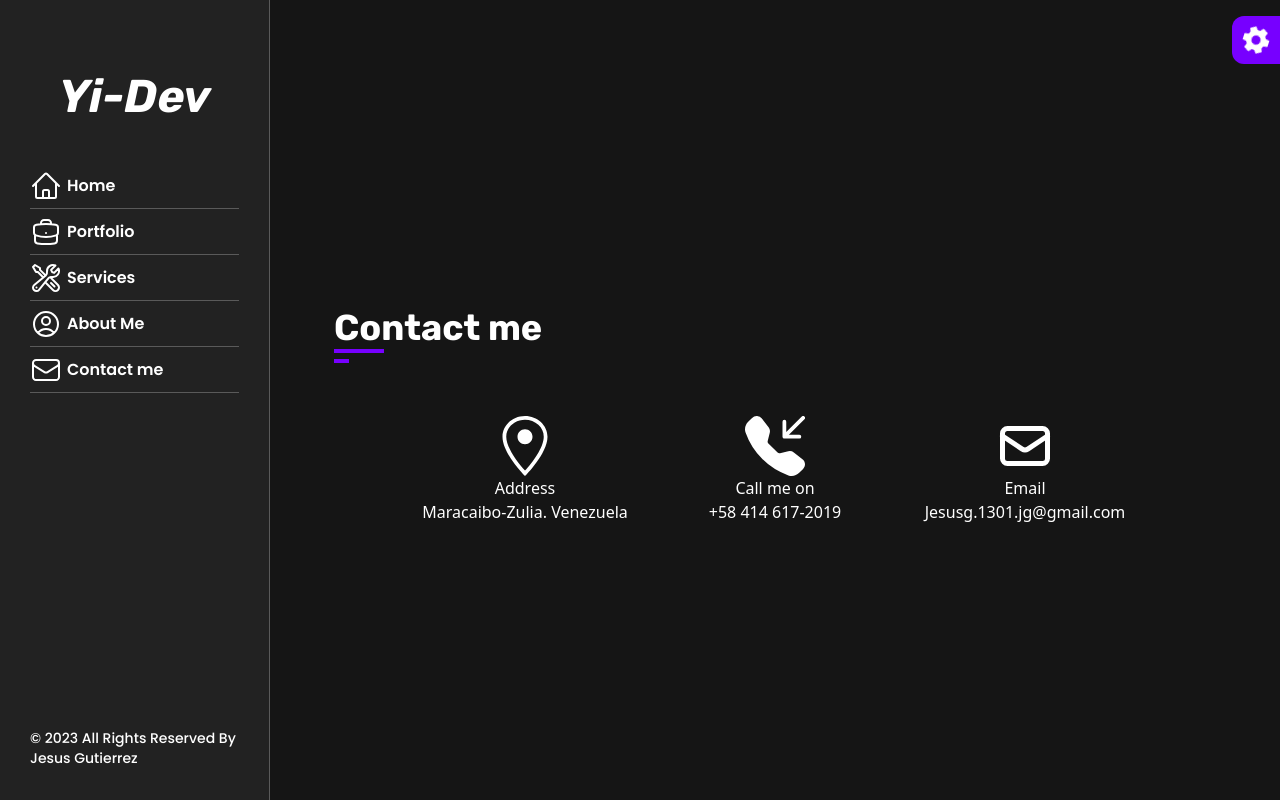
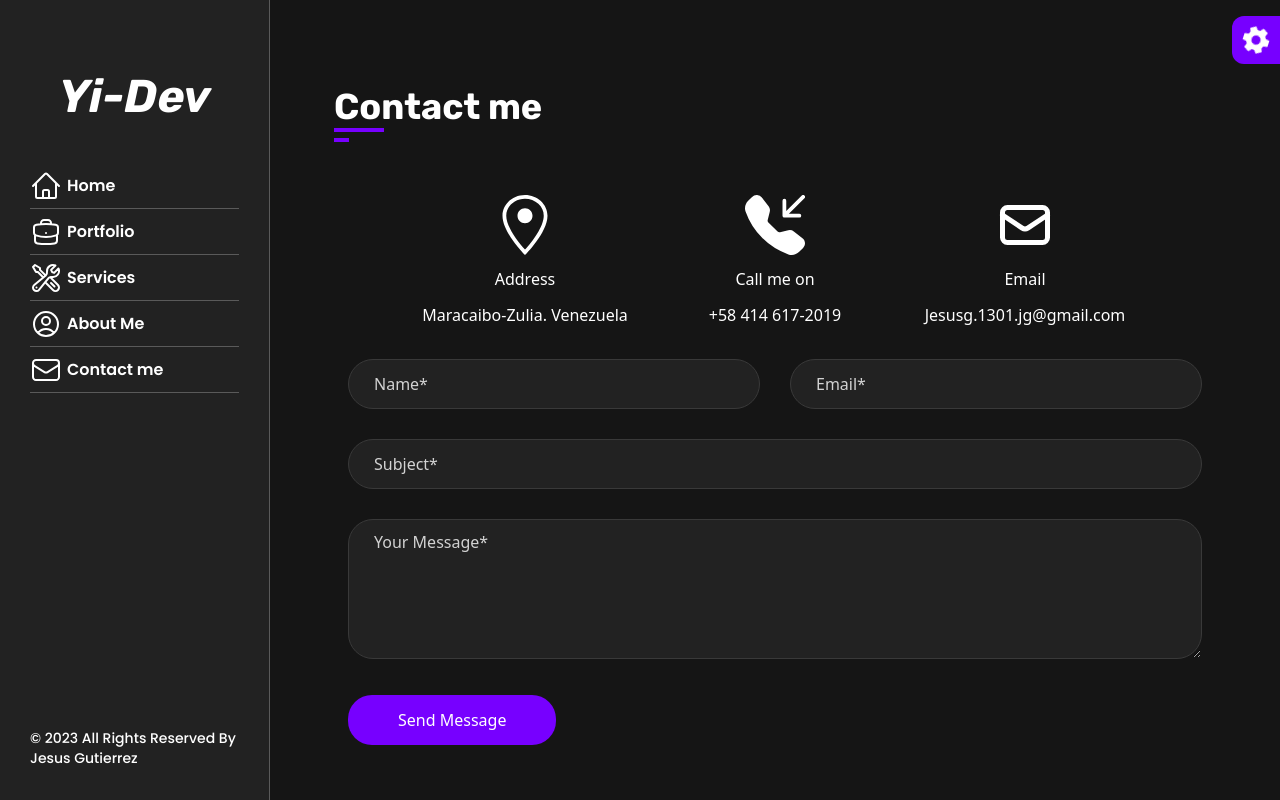
Before and after one commit to Xeuz27/yi-dev-portfolio, a React (Vite) app: page / in a window 1280 px wide. Both pictures are taken after a click on the link "Contact me". Built offline with nearby package versions, Linux system fonts and the light colour scheme.

Commit message:
added the whole contact form including the functionality to send it to me through email

```diff
--- a/src/pages/Contact.jsx
+++ b/src/pages/Contact.jsx
@@ -1,12 +1,48 @@
-import React, { useContext } from "react";
+import React, { useContext, useRef } from "react";
 import { ConfigContext } from "../context/configContext";
-import {GoLocation} from 'react-icons/go'
-import {BsTelephoneInboundFill} from 'react-icons/bs'
-import {HiOutlineMail} from 'react-icons/hi'
+import { GoLocation } from "react-icons/go";
+import { BsTelephoneInboundFill } from "react-icons/bs";
+import { HiOutlineMail } from "react-icons/hi";
 import { layout } from "../style";
+import { useForm } from "../hooks/UseForm";
+import emailjs from "@emailjs/browser";
+
 const Contact = () => {
+  const form = useRef();
+
+  const formData = {
+    name: "",
+    email: "",
+    subject: "",
+    message: "",
+  };
+  const { name, email, subject, message, onInputChange, onResetForm } =
+    useForm(formData);
   const { state } = useContext(ConfigContext);
-  const colorstate = state.color
+  const colorstate = state.color;
+
+  const handlesubmit = (e) => {
+    e.preventDefault();
+    console.log(process.env.REACT_APP_PUBLIC_KEY)
+    emailjs
+      .sendForm(
+        proccess.env.REACT_APP_SERVICE_ID,
+        proccess.env.REACT_APP_TEMPLATE_ID,
+        form.current,
+        proccess.env.REACT_APP_PUBLIC_KEY
+      )
+      .then(
+        (result) => {
+          console.log(result)
+          alert('email was sent succesfully');
+          onResetForm();
+        },
+        (error) => {
+          alert('something happened, please try again later')
+          console.log(error.text);
+        }
+      );
+  };
   return (
     <>
       {(state.page === "Contact me" || state.page === "Contáctame") && (
@@ -27,22 +63,98 @@ const Contact = () => {
 
               <div className="w-full pt-9 px-4">
                 <div className="row">
-                   <ul className="flex justify-center flex-wrap">
-                    <li className="responsive-li-contact flex flex-col items-center justify-center"><GoLocation style={{width: '60px', height: '60px'
-                    }}/>
-                    <span>Address</span>
-                    <p>Maracaibo-Zulia. Venezuela</p>
+                  <ul className="flex justify-center flex-wrap">
+                    <li className="responsive-li-contact flex gap-y-3 flex-col items-center justify-center">
+                      <GoLocation style={{ width: "60px", height: "60px" }} />
+                      <span>Address</span>
+                      <p>Maracaibo-Zulia. Venezuela</p>
                     </li>
-                    <li className="responsive-li-contact flex flex-col items-center justify-center"><BsTelephoneInboundFill style={{width: '60px', height: '60px'
-                    }} />
-                    <span>Call me on
-                      </span>
-                      <p>+58 414 617-2019</p></li>
-                    <li className="responsive-li-contact flex flex-col items-center justify-center"><HiOutlineMail style={{width: '60px', height: '60px'
-                    }}/>
-                    <span>Email</span>
-                    <p>Jesusg.1301.jg@gmail.com</p></li>
-                   </ul>
+                    <li className="responsive-li-contact flex gap-y-3 flex-col items-center justify-center">
+                      <BsTelephoneInboundFill
+                        style={{ width: "60px", height: "60px" }}
+                      />
+                      <span>Call me on</span>
+                      <p>+58 414 617-2019</p>
+                    </li>
+                    <li className="responsive-li-contact flex gap-y-3 flex-col items-center justify-center">
+                      <HiOutlineMail
+                        style={{ width: "60px", height: "60px" }}
+                      />
+                      <span>Email</span>
+                      <p>Jesusg.1301.jg@gmail.com</p>
+                    </li>
+                  </ul>
+                </div>
+                <div className="row mt-8">
+                  <form
+                    ref={form}
+                    onSubmit={handlesubmit}
+                    className="contact-form padd-15"
+                  >
+                    <div className="row flex flex-wrap">
+                      <div className="form-item col-6 padd-15">
+                        <div className="form-group">
+                          <input
+                            type="text"
+                            className="form-control bg-primary"
+                            placeholder="Name*"
+                            name="name"
+                            value={name}
+                            onChange={onInputChange}
+                          />
+                        </div>
+                      </div>
+                      <div className="form-item col-6 padd-15">
+                        <div className="form-group">
+                          <input
+                            type="email"
+                            className="form-control bg-primary"
+                            placeholder="Email*"
+                            name="email"
+                            value={email}
+                            onChange={onInputChange}
+                          />
+                        </div>
+                      </div>
+                    </div>
+                    <div className="row">
+                      <div className="form-item col-12 padd-15">
+                        <div className="form-group">
+                          <input
+                            type="text"
+                            className="form-control bg-primary"
+                            placeholder="Subject*"
+                            name="subject"
+                            value={subject}
+                            onChange={onInputChange}
+                          />
+                        </div>
+                      </div>
+                    </div>
+                    <div className="row">
+                      <div className="form-item col-12 padd-15">
+                        <div className="form-group">
+                          <textarea
+                            className="form-control bg-primary"
+                            placeholder="Your Message*"
+                            name="message"
+                            value={message}
+                            onChange={onInputChange}
+                          ></textarea>
+                        </div>
+                      </div>
+                    </div>
+                    <div className="row">
+                      <div className="col-12 padd-15">
+                        <button
+                          onClick={handlesubmit}
+                          className={`btn rounded-3xl bg-${colorstate}`}
+                        >
+                          Send Message
+                        </button>
+                      </div>
+                    </div>
+                  </form>
                 </div>
               </div>
             </div>
```
